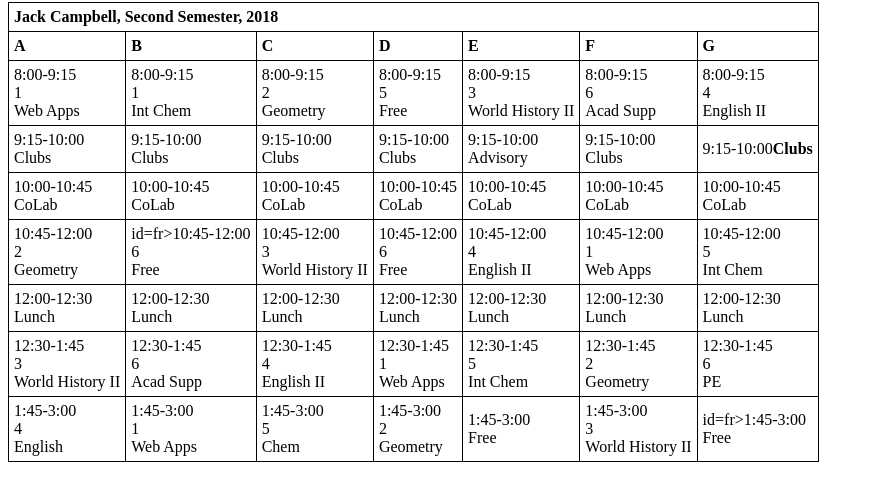
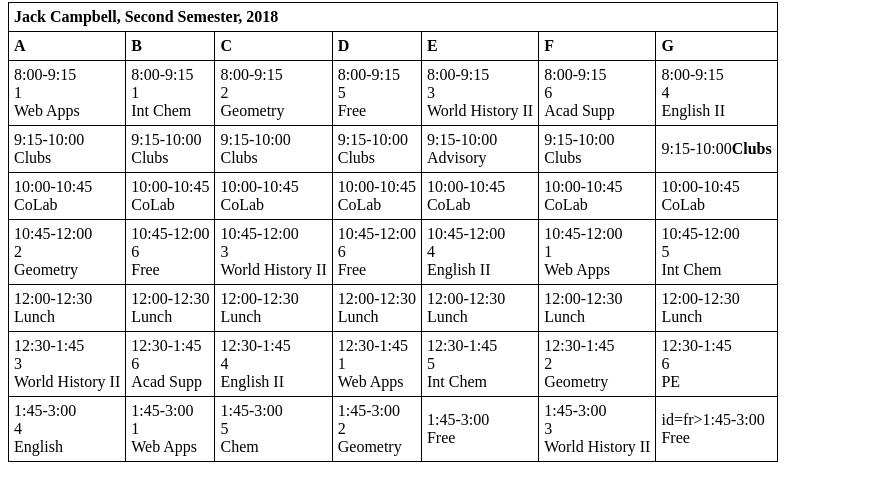
Before and after one commit to Jack-Campbell12/Jack-Campbell12.github.io, a plain HTML site: page schedule.html in a window 1280 px wide. Shown: the part 78-578 px from the top of the page, without its empty margins (0-874 px from the left). Drawn offline with Linux system fonts and the light colour scheme.

Commit message:
Update schedule.html

```diff
--- a/schedule.html
+++ b/schedule.html
@@ -65,7 +65,7 @@ td {
     </tr>
    <tr>
     <td>10:45-12:00<br>2<br>Geometry</td>
-    <td> id=fr>10:45-12:00<br>6<br>Free</td>
+    <td id=fr>10:45-12:00<br>6<br>Free</td>
     <td>10:45-12:00<br>3<br>World History II</td>
     <td id=fr>10:45-12:00<br>6<br>Free</td>
     <td>10:45-12:00<br>4<br>English II</td>
```
